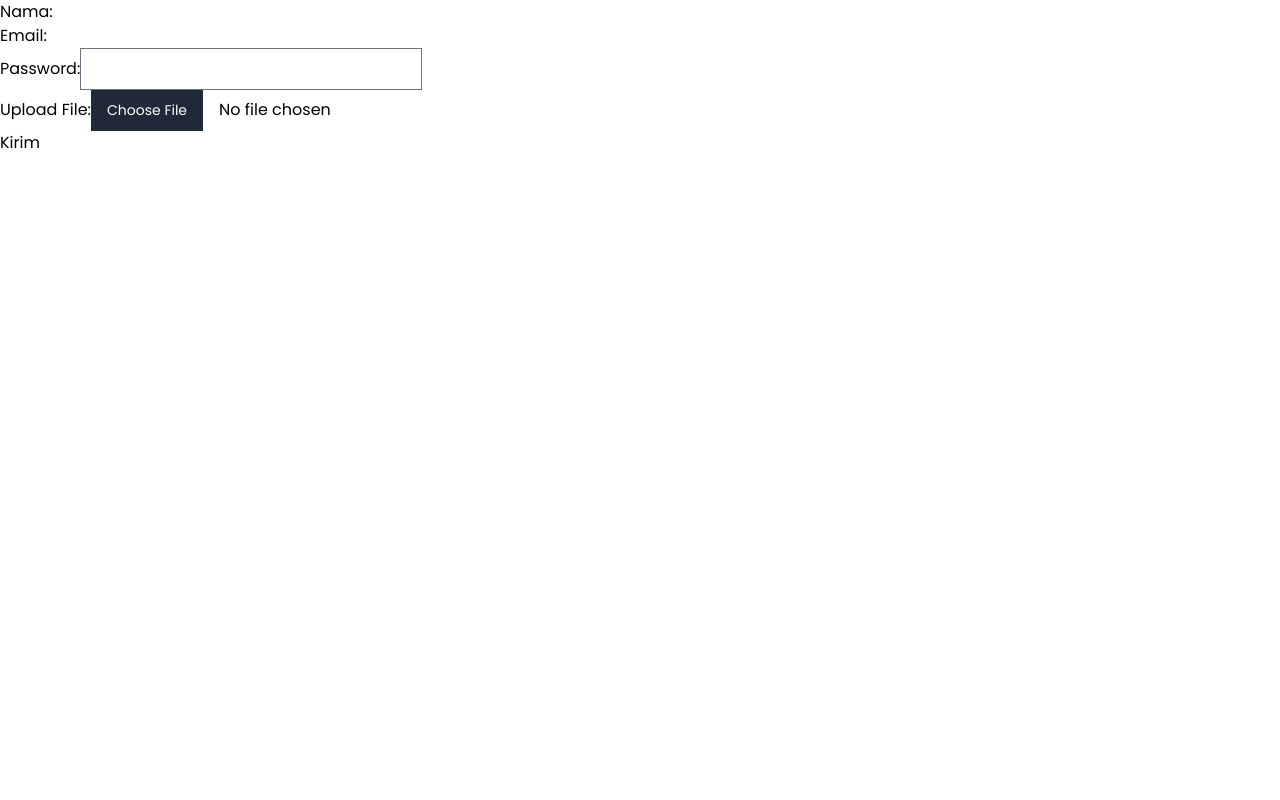
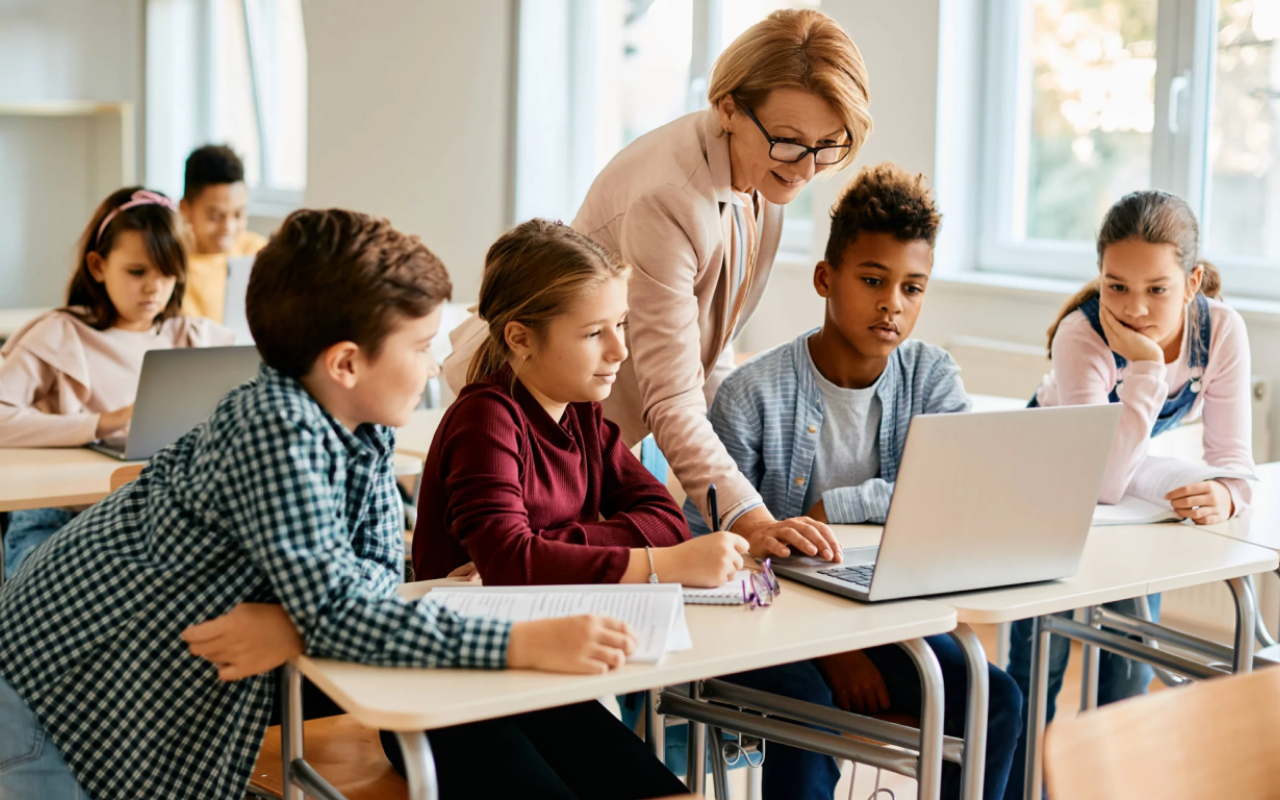
Before and after one commit to RozKoy/Bimbel-Griselda, a Next.js app: page /sample in a window 1280 px wide. Built offline with nearby package versions, Linux system fonts and the light colour scheme.

Commit message:
fixing image

```diff
--- a/src/pages/sample/index.tsx
+++ b/src/pages/sample/index.tsx
@@ -1,61 +1,18 @@
-import React from "react";
-import { useForm } from "react-hook-form";
+import Image from "next/image";
+import mountains from "/public/assets/latar.png";
 
-interface FormData {
-  nama: string;
-  email: string;
-  password: string;
-  file: FileList;
+export default function Background() {
+  return (
+    <Image
+      alt="Mountains"
+      src={mountains}
+      placeholder="blur"
+      quality={100}
+      fill
+      sizes="100vw"
+      style={{
+        objectFit: "cover",
+      }}
+    />
+  );
 }
-
-const FormComponent: React.FC = () => {
-  const {
-    register,
-    handleSubmit,
-    reset,
-    formState: { errors },
-  } = useForm<FormData>();
-
-  const onSubmit = (data: FormData) => {
-    console.log(data);
-
-    // Lakukan sesuatu dengan data yang dikirim
-  };
-
-  return (
-    <form onSubmit={handleSubmit(onSubmit)}>
-      <div>
-        <label>Nama:</label>
-        <input {...register("nama", { required: "Nama wajib diisi" })} />
-        {errors.nama && <span>{errors.nama.message}</span>}
-      </div>
-
-      <div>
-        <label>Email:</label>
-        <input {...register("email", { required: "Email wajib diisi" })} />
-        {errors.email && <span>{errors.email.message}</span>}
-      </div>
-
-      <div>
-        <label>Password:</label>
-        <input
-          type="password"
-          {...register("password", { required: "Password wajib diisi" })}
-        />
-        {errors.password && <span>{errors.password.message}</span>}
-      </div>
-
-      <div>
-        <label>Upload File:</label>
-        <input type="file" {...register("file")} />
-        {errors.file && <span>{errors.file.message}</span>}
-      </div>
-
-      <div>
-        <button type="submit">Kirim</button>
-      </div>
-    </form>
-  );
-};
-
-export default FormComponent;
```
Also changed, not shown: public/assets/homee1.png (added), public/assets/latar.png (renamed from public/assets/bg.png).
